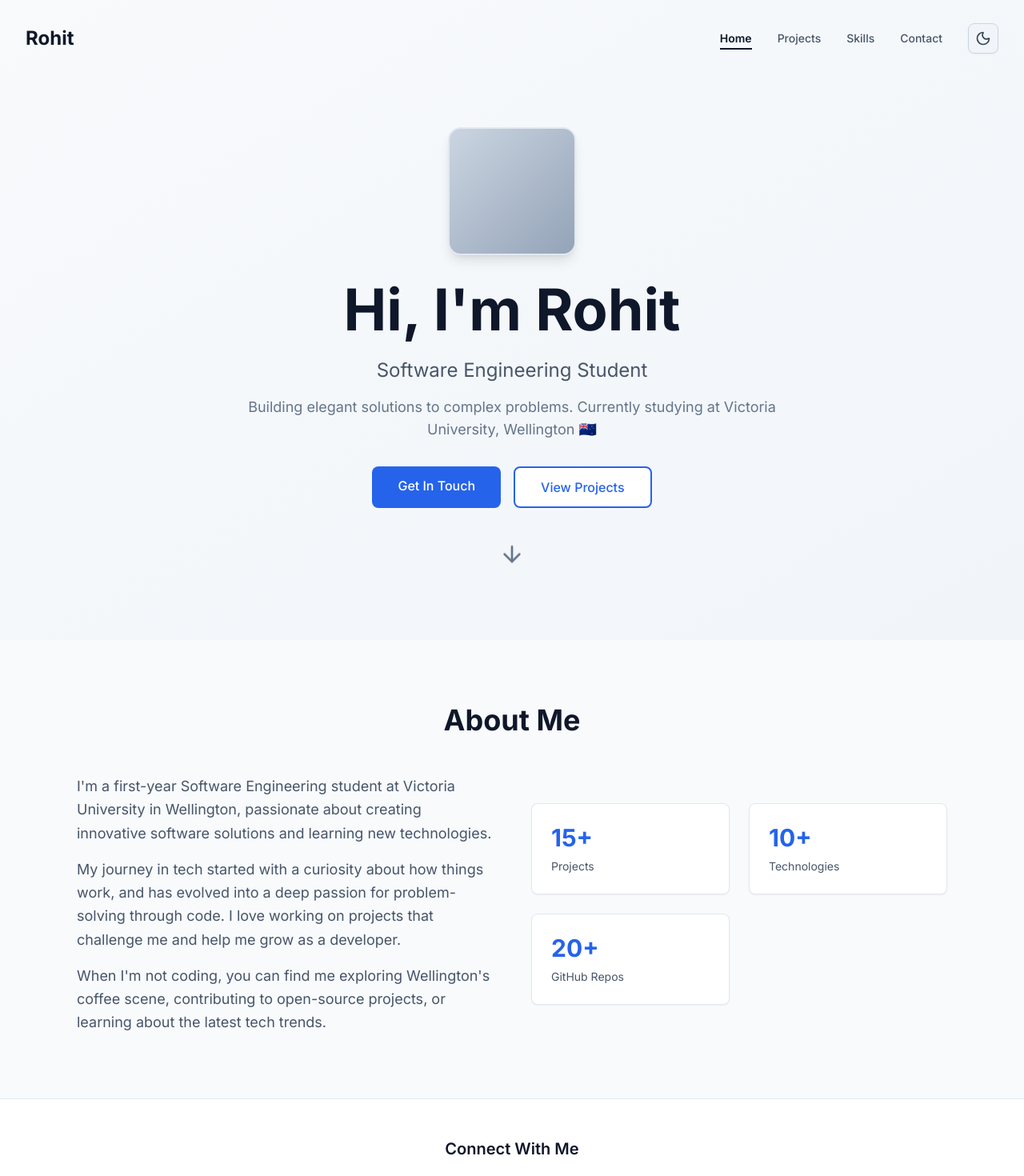
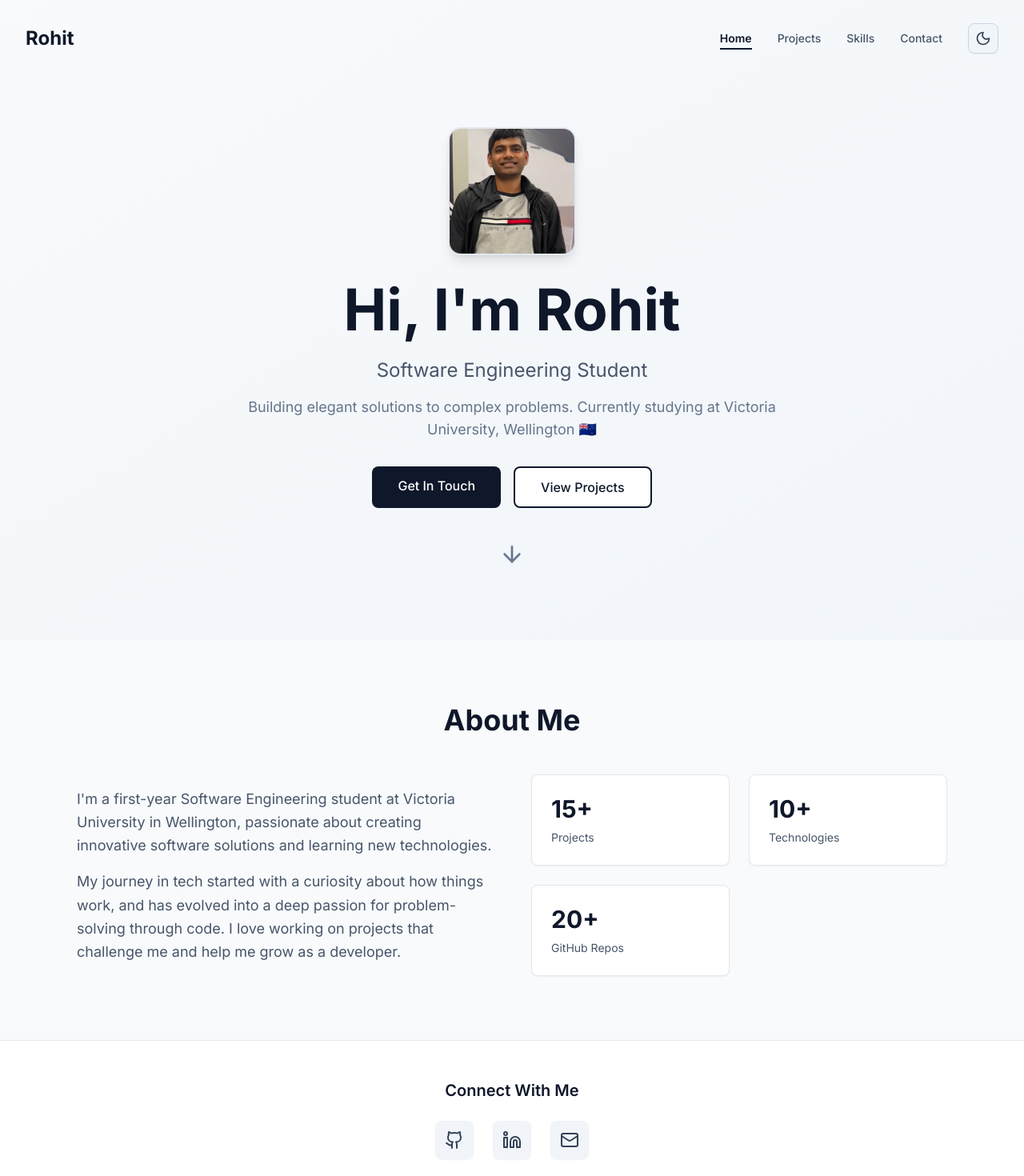
Before and after one commit to rohit-medarametla/portfolio, a Next.js app: page / in a window 1280 px wide. Shown: the top 1470 px of the page at 80% size. Built offline with nearby package versions, Linux system fonts and the light colour scheme.

Commit message:
added photo

```diff
--- a/app/page.tsx
+++ b/app/page.tsx
@@ -1,6 +1,7 @@
 'use client';
 
 import { Github, Linkedin, Mail, Twitter, ArrowDown } from 'lucide-react';
+import Image from 'next/image';
 
 export default function Home() {
   const scrollToAbout = () => {
@@ -17,10 +18,16 @@ export default function Home() {
         {/* Content */}
         <div className="relative z-10 max-w-4xl mx-auto px-4 sm:px-6 lg:px-8 text-center">
           <div className="animate-fade-in">
-            {/* Profile Image */}
+            {/* Profile Image with Photo */}
             <div className="mb-8 flex justify-center">
               <div className="relative w-32 h-32 md:w-40 md:h-40">
-                <div className="relative w-full h-full rounded-2xl overflow-hidden border-2 border-slate-200 dark:border-slate-700 shadow-lg bg-gradient-to-br from-slate-300 to-slate-400 dark:from-slate-700 dark:to-slate-600" />
+                <Image
+                  src="/profile.jpg"
+                  alt="Rohit's Profile Photo"
+                  fill
+                  className="rounded-2xl border-2 border-slate-200 dark:border-slate-700 shadow-lg object-cover hover:shadow-xl transition-shadow duration-300"
+                  priority
+                />
               </div>
             </div>
 
@@ -38,16 +45,16 @@ export default function Home() {
 
             {/* CTA Buttons */}
             <div className="flex flex-wrap justify-center gap-4 mb-12 animate-slide-up delay-300">
-              <a href="/contact" className="px-8 py-3 bg-primary-light dark:bg-accent text-white rounded-lg font-medium hover:shadow-lg hover:scale-105 transition-all duration-300">
+              <a href="/contact" className="px-8 py-3 bg-slate-900 dark:bg-white text-white dark:text-slate-900 rounded-lg font-medium hover:shadow-lg hover:scale-105 transition-all duration-300">
                 Get In Touch
               </a>
-              <a href="/projects" className="px-8 py-3 bg-white dark:bg-slate-800 text-primary-light dark:text-accent border-2 border-primary-light dark:border-accent rounded-lg font-medium hover:shadow-lg hover:scale-105 transition-all duration-300">
+              <a href="/projects" className="px-8 py-3 bg-white dark:bg-slate-800 text-slate-900 dark:text-white border-2 border-slate-900 dark:border-white rounded-lg font-medium hover:shadow-lg hover:scale-105 transition-all duration-300">
                 View Projects
               </a>
             </div>
 
             {/* Scroll Indicator */}
-            <button onClick={scrollToAbout} className="animate-bounce text-slate-500 dark:text-slate-400 hover:text-primary-light dark:hover:text-accent transition-colors" aria-label="Scroll down">
+            <button onClick={scrollToAbout} className="animate-bounce text-slate-500 dark:text-slate-400 hover:text-slate-900 dark:hover:text-white transition-colors" aria-label="Scroll down">
               <ArrowDown className="w-8 h-8 mx-auto" />
             </button>
           </div>
@@ -69,9 +76,7 @@ export default function Home() {
               <p className="text-lg leading-relaxed">
                 My journey in tech started with a curiosity about how things work, and has evolved into a deep passion for problem-solving through code. I love working on projects that challenge me and help me grow as a developer.
               </p>
-              <p className="text-lg leading-relaxed">
-                When I'm not coding, you can find me exploring Wellington's coffee scene, contributing to open-source projects, or learning about the latest tech trends.
-              </p>
+
             </div>
 
             <div className="grid grid-cols-2 gap-6">
@@ -81,7 +86,7 @@ export default function Home() {
                 { label: 'GitHub Repos', value: '20+' },
               ].map((stat, index) => (
                 <div key={index} className="p-6 bg-white dark:bg-slate-900 rounded-lg border border-slate-200 dark:border-slate-700 shadow-sm hover:shadow-md transition-shadow">
-                  <div className="text-3xl font-bold text-primary-light dark:text-accent mb-2">
+                  <div className="text-3xl font-bold text-slate-900 dark:text-white mb-2">
                     {stat.value}
                   </div>
                   <div className="text-sm text-slate-600 dark:text-slate-400">
@@ -112,7 +117,6 @@ export default function Home() {
               </a>
 
 
-
               <a href="mailto:rohit.medarametla@gmail.com" className="p-3 bg-slate-100 dark:bg-slate-800 rounded-lg shadow-sm hover:bg-slate-200 dark:hover:bg-slate-700 transition-colors text-slate-700 dark:text-slate-300" aria-label="Email">
                 <Mail className="w-6 h-6" />
               </a>
```
Also changed, not shown: public/profile.jpg (added).
